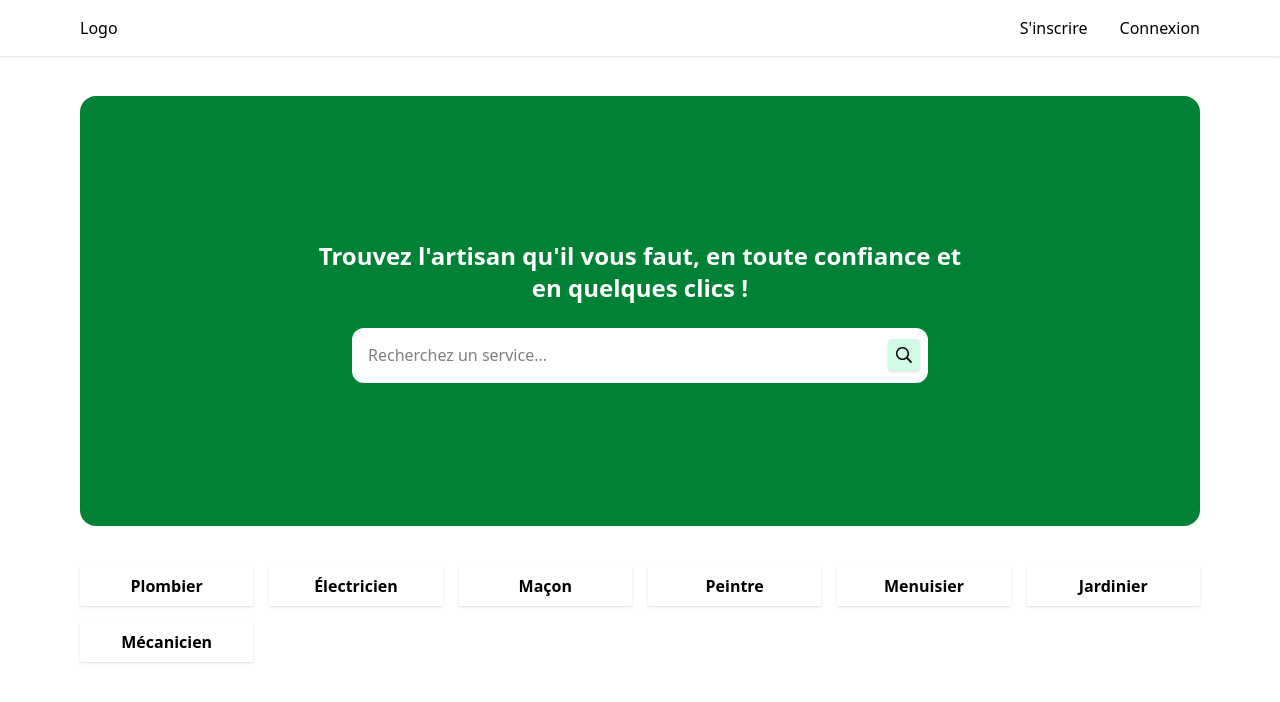
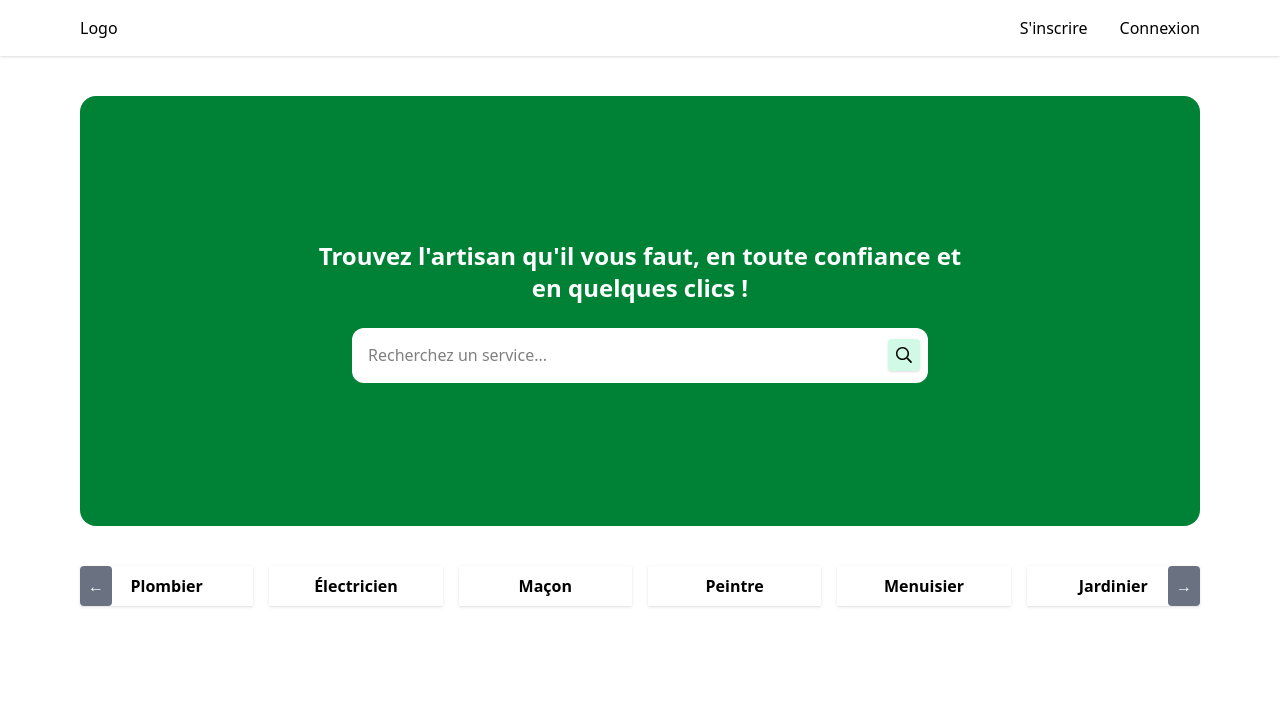
Before and after one commit to aminebk99/khadamaty, a React (Vite) app: page / in a window 1280 px wide. Shown: the top 702 px of the page. Built offline with nearby package versions, Linux system fonts and the light colour scheme.

Commit message:
commit update home

```diff
--- a/src/components/HomeComponents/CategoriesSlide.tsx
+++ b/src/components/HomeComponents/CategoriesSlide.tsx
@@ -5,18 +5,52 @@ function CategoriesSlide() {
   const [categories, setCategories] = useState<
     { id: number; name: string; icon: string }[]
   >([]);
+  const [startIndex, setStartIndex] = useState(0); // To track the starting index of visible categories
+
+  const visibleCategories = categories.slice(startIndex, startIndex + 6); // Get the 6 visible categories
+
+  const handleNext = () => {
+    if (startIndex + 6 < categories.length) {
+      setStartIndex(startIndex + 6);
+    }
+  };
+
+  const handlePrev = () => {
+    if (startIndex - 6 >= 0) {
+      setStartIndex(startIndex - 6);
+    }
+  };
 
   useEffect(() => {
-    setCategories(data.categories);
+    setCategories(data.categories); // Assuming data.categories holds the list of categories
   }, []);
+
   return (
     <div className="px-20">
-      <div className="grid grid-cols-6 gap-4 relative">
-        {categories.map((cat) => (
-          <div className="p-2 shadow flex justify-center items-centerc">
-            <h2 className="font-semibold" key={cat.id}>{cat.name}</h2>
-          </div>
-        ))}
+      <div className="relative">
+        <div className="grid grid-cols-6 gap-4">
+          {visibleCategories.map((cat) => (
+            <div className="p-2 shadow flex justify-center items-center" key={cat.id}>
+              <h2 className="font-semibold">{cat.name}</h2>
+            </div>
+          ))}
+        </div>
+
+        {/* Navigation arrows */}
+        <button
+          onClick={handlePrev}
+          disabled={startIndex === 0}
+          className="absolute top-1/2 left-0 transform -translate-y-1/2 bg-gray-500 text-white p-2 rounded"
+        >
+          &#8592;
+        </button>
+        <button
+          onClick={handleNext}
+          disabled={startIndex + 6 >= categories.length}
+          className="absolute top-1/2 right-0 transform -translate-y-1/2 bg-gray-500 text-white p-2 rounded"
+        >
+          &#8594;
+        </button>
       </div>
     </div>
   );
```
